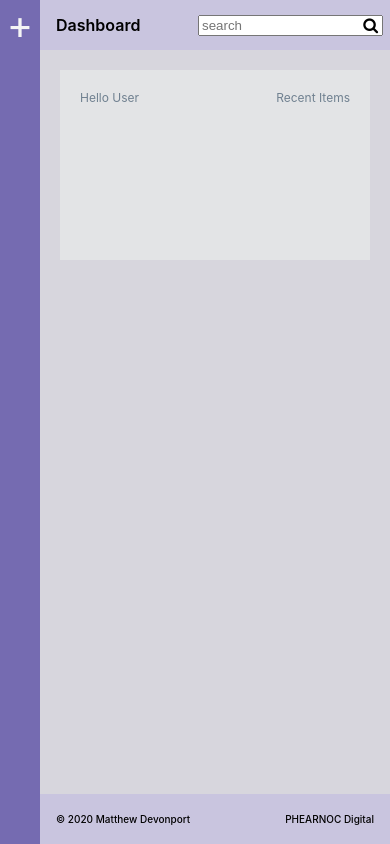
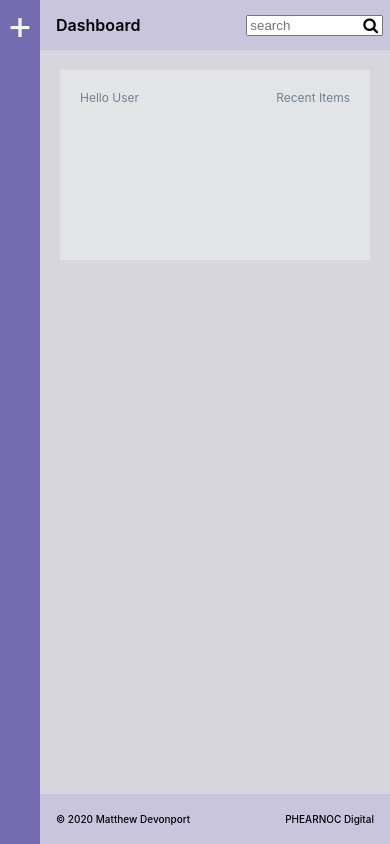
Before and after one commit to matthew-devonport/2020-17-09, a React (Create React App) app: page / in a window 390 px wide. Built offline with nearby package versions, Linux system fonts and the light colour scheme.

Commit message:
reduced search bar width

```diff
--- a/src/App.scss
+++ b/src/App.scss
@@ -253,6 +253,9 @@ $mainColor: #283972;
   #popup-overlay-sidenav {
     width: 44%;
   }
+  .headerSearch {
+    width: 33%;
+  }
   .main {
     font-size: 12px;
   }
```
